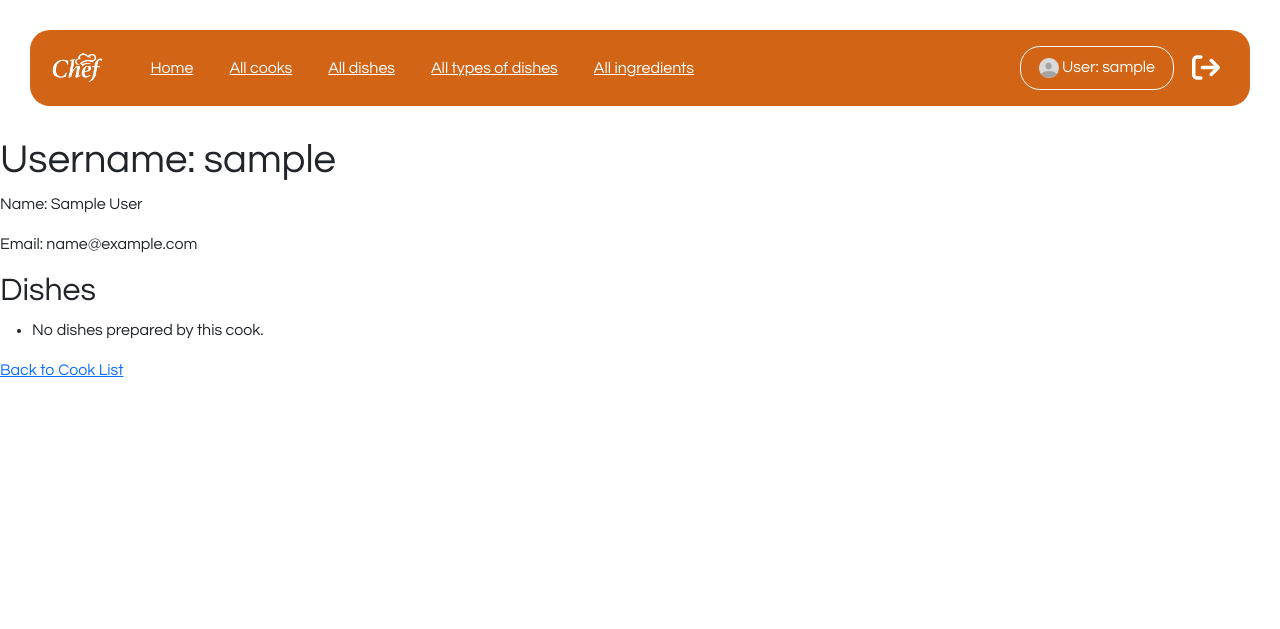
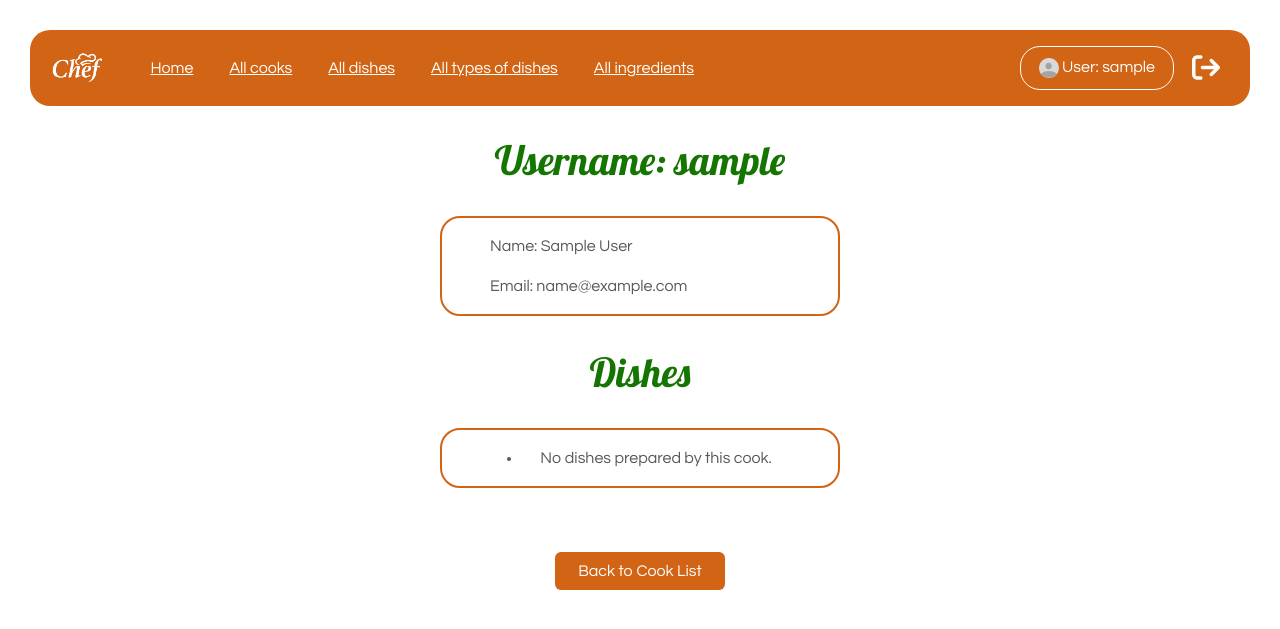
Before and after one commit to Iago-pixel/kitchen-service-mate, a Django app: page /cooks/1/ in a window 1280 px wide. Shown: the top 629 px of the page. Run offline with Django 5.2, Linux system fonts and the light colour scheme; the visitor is signed in with stand-in values (Sample User, id 1); data comes from the database, SQL or seed files in the repository; data that the repository does not hold is empty; some libraries are stand-ins or nearby versions.

Commit message:
style: enhance cook detail layout with improved styling and structure for better readability

```diff
--- a/static/css/styles.css
+++ b/static/css/styles.css
@@ -155,6 +155,26 @@ td {
   color: black;
 }
 
+/* cook detail styles */
+
+.details-box {
+  border: solid 2px var(--orange);
+  border-radius: 20px;
+  padding: 1rem 3rem 0;
+  margin: 2rem 0;
+}
+
+.dish-link {
+  color: var(--gray);
+  text-decoration: none;
+}
+
+.dish-link:hover {
+  text-decoration: underline;
+}
+
+/* responsive styles */
+
 @media only screen and (max-width: 768px) {
   .hidden-in-tablet {
     display: none;
--- a/templates/menu/cook_detail.html
+++ b/templates/menu/cook_detail.html
@@ -1,18 +1,29 @@
 {% extends 'base.html' %}
 
 {% block content %}
-  <h1>Username: {{ cook.username }}</h1>
+  <div class="mx-auto" style="max-width: 400px; width: 90%; color: var(--gray);">
+    <h1 class="text-center" style="font-family: var(--font-title); color: var(--font-green);">
+      Username: {{ cook.username }}
+    </h1>
+    <div class="details-box">
       <p>Name: {{ cook.first_name }} {{ cook.last_name }}</p>
       <p>Email: {{ cook.email }}</p>
-
-  <h2>Dishes</h2>
-  <ul>
+    </div>
+    <h1 class="text-center" style="font-family: var(--font-title); color: var(--font-green);">
+      Dishes
+    </h1>
+    <div class="details-box">
+      <ul class="text-center">
         {% for dish in cook.dishes.all %}
-      <li><a href="{{ dish.get_absolute_url }}">{{ dish.name }}</a></li>
+          <li><a href="{{ dish.get_absolute_url }}" class="dish-link">{{ dish.name }}</a></li>
         {% empty %}
           <li>No dishes prepared by this cook.</li>
         {% endfor %}
       </ul>
+    </div>
 
-  <a href="{% url 'menu:cook-list' %}">Back to Cook List</a>
+    <div class="text-center" style="margin-top: 4rem;">
+      <a href="{% url 'menu:cook-list' %}" class="btn btn-orange" style="width: 170px;">Back to Cook List</a>
+    </div>
+  </div>
 {% endblock %}
```
Lines whose indentation alone changed are shown as unchanged.
